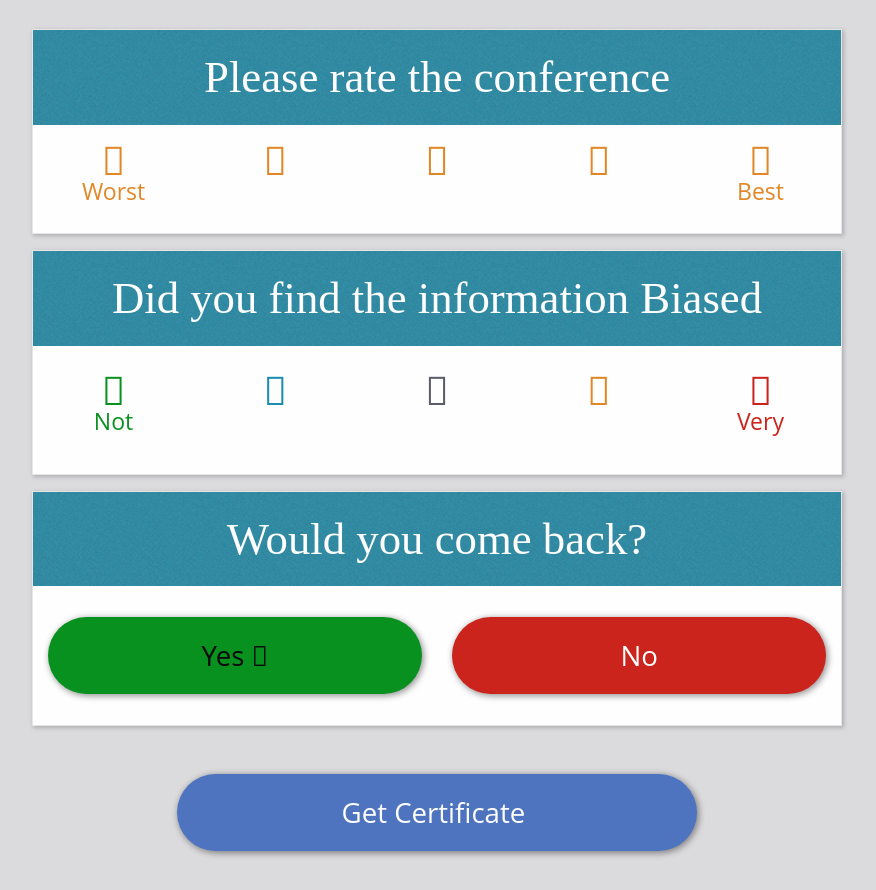
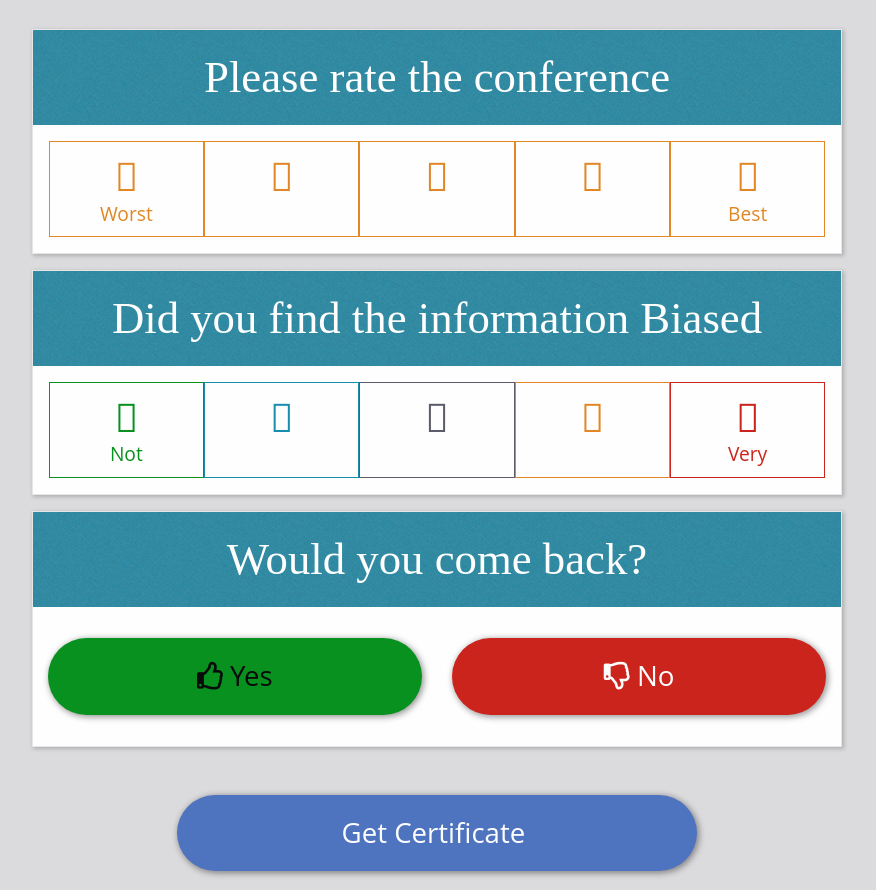
Before and after one commit to ACC-Style/COP-Print, a website: page docs/index.html in a window 1280 px wide. Shown: the part 1087-1977 px from the top of the page, without its empty margins (203-1079 px from the left). Drawn offline with nearby package versions, Linux system fonts and the light colour scheme; some icons are missing; a web font is replaced by a local one.

Commit message:
Button Updates
New painting for the button

```diff
--- a/docs/index.html
+++ b/docs/index.html
@@ -122,7 +122,7 @@
   	</div>
 	<div class="grid-x grid-padding-x">
     	<div class="cell small-6">
-    		<a href="" class="button xlarge success shadow round expanded margin-top_4"> Yes <i class="fal fa-check"></i></a>
+    		<a href="" class="button xlarge success shadow round expanded margin-top_4"><i class="fas fa-check"></i> Yes </a>
     	</div>
     	<div class="cell small-6">
     		<a href="" class="button xlarge alert shadow round expanded margin-top_4"> No </a>
@@ -143,25 +143,26 @@
 		<div class="card-divider border-top-left-square color_white padding_4 texture_dust back_primary-n1">
 	    	<h1 class="text-center font_slab " style="width:100%">Please rate the conference</h1>
 	  </div>
-	  <div class="grid-x grid-padding-x">
-	  	<a href="" class="button cell auto clear warning"><i class="font_5  fal fa-star"></i><br><span class="font_2 margin-top_2">Worst</span></a>
-	  	<a href="" class="button cell auto clear warning"><i class="font_5  fal fa-star"></i></a>
-	  	<a href="" class="button cell auto clear warning"><i class="font_5  fal fa-star"></i></a>
-	  	<a href="" class="button cell auto clear warning"><i class="font_5  fal fa-star"></i></a>
-	  	<a href="" class="button cell auto clear warning"><i class="font_5  fal fa-star"></i><br><span class="font_2 margin-top_2">Best</span></a>
-	  </div>
+	  <div class="padding_4"> <div class="grid-x">
+	  	<a href="" class="button cell auto hollow warning margin-bottom_0 hover_warning hover-text_warning-5 text-center"><i class="font_5  fal fa-star"></i><br><div class="font_1 padding-top_3">Worst</div></a>
+	  	<a href="" class="button cell auto hollow warning margin-bottom_0 hover_warning hover-text_warning-5"><i class="font_5  fal fa-star"></i></a>
+	  	<a href="" class="button cell auto hollow warning margin-bottom_0 hover_warning hover-text_warning-5"><i class="font_5  fal fa-star"></i></a>
+	  	<a href="" class="button cell auto hollow warning margin-bottom_0 hover_warning hover-text_warning-5"><i class="font_5  fal fa-star"></i></a>
+	  	<a href="" class="button cell auto hollow warning margin-bottom_0 hover_warning hover-text_warning-5 text-center"><i class="font_5  fal fa-star"></i><br><div class="font_1 padding-top_3">Best</div></a>
+	  </div></div>
 	</div>
 	<div class="card shadow_2">
 		<div class="card-divider border-top-left-square color_white padding_4 texture_dust back_primary-n1">
 	    	<h1 class="text-center font_slab " style="width:100%">Did you find the information Biased</h1>
 	  </div>
-	  <div class="grid-x grid-padding-x">
-	  	<div class="cell auto text-center"><a href="" class="button xlarge clear expanded color_success hover-text_success-n3"><i class="font_5 fal fa-grin-beam"></i><br><span class="font_2 margin-top_2">Not</span></a></div>
-	  	<div class="cell auto"><a href="" class="button xlarge clear expanded color_primary hover-text_primary-n3"><i class="font_5 fal fa-smile"></i></a></div>
-	  	<div class="cell auto"><a href="" class="button xlarge clear expanded color_secondary hover-text_secondary-n3"><i class="font_5  fal fa-meh"></i></a></div>
-	  	<div class="cell auto"><a href="" class="button xlarge clear expanded color_warning hover-text_warning-n3"><i class="font_5  fal fa-frown"></i></a></div>
-
-	  	<div class="cell auto  text-center"><a href="" class="button xlarge clear expanded color_alert hover-text_alert-n3"><i class="font_5  fal fa-angry"></i><br><span class="font_2 margin-top_2">Very</span></a></div>
+	  <div class="padding_4">
+	  	<div class="grid-x ">
+	  	<a href="" class="button cell auto hollow margin-bottom_0 success hover_success hover-text_success-5"><i class="font_5 fal fa-grin-beam"></i><br><div class="font_1 padding-top_3">Not</div></a>
+	  	<a href="" class="button cell auto hollow margin-bottom_0 primary hover_primary hover-text_primary-5"><i class="font_5 fal fa-smile"></i></a>
+	  	<a href="" class="button cell auto hollow margin-bottom_0 secondary hover_secondary hover-text_secondary-5"><i class="font_5  fal fa-meh"></i></a>
+	  	<a href="" class="button cell auto hollow margin-bottom_0 warning hover_warning hover-text_warning-5"><i class="font_5  fal fa-frown"></i></a>
+	  	<a href="" class="button cell auto hollow margin-bottom_0 alert hover_alert hover-text_alert-5"><i class="font_5  fal fa-angry"></i><br><div class="font_1 padding-top_3">Very</div></a>
+	  </div>
 	  </div>
 	</div>
 	<div class="card shadow_2">
@@ -170,10 +171,10 @@
 		</div>
 		 <div class="grid-x grid-padding-x grid-padding-y">
 	    	<div class="cell small-6">
-	    		<a href="" class="button xlarge success shadow round expanded margin-top_4"> Yes <i class="fal fa-check"></i></a>
+	    		<a href="" class="button xlarge success shadow round expanded margin-top_4"> <i class="far fa-thumbs-up"></i> Yes</a>
 	    	</div>
 	    	<div class="cell small-6">
-	    		<a href="" class="button xlarge alert shadow round expanded margin-top_4"> No </a>
+	    		<a href="" class="button xlarge alert shadow round expanded margin-top_4"> <i class="far fa-thumbs-down"></i> No </a>
 	    	</div>
 	    </div>
 	</div>
```
Also changed, not shown: htmlsource/index.html (+18 -17 lines).
